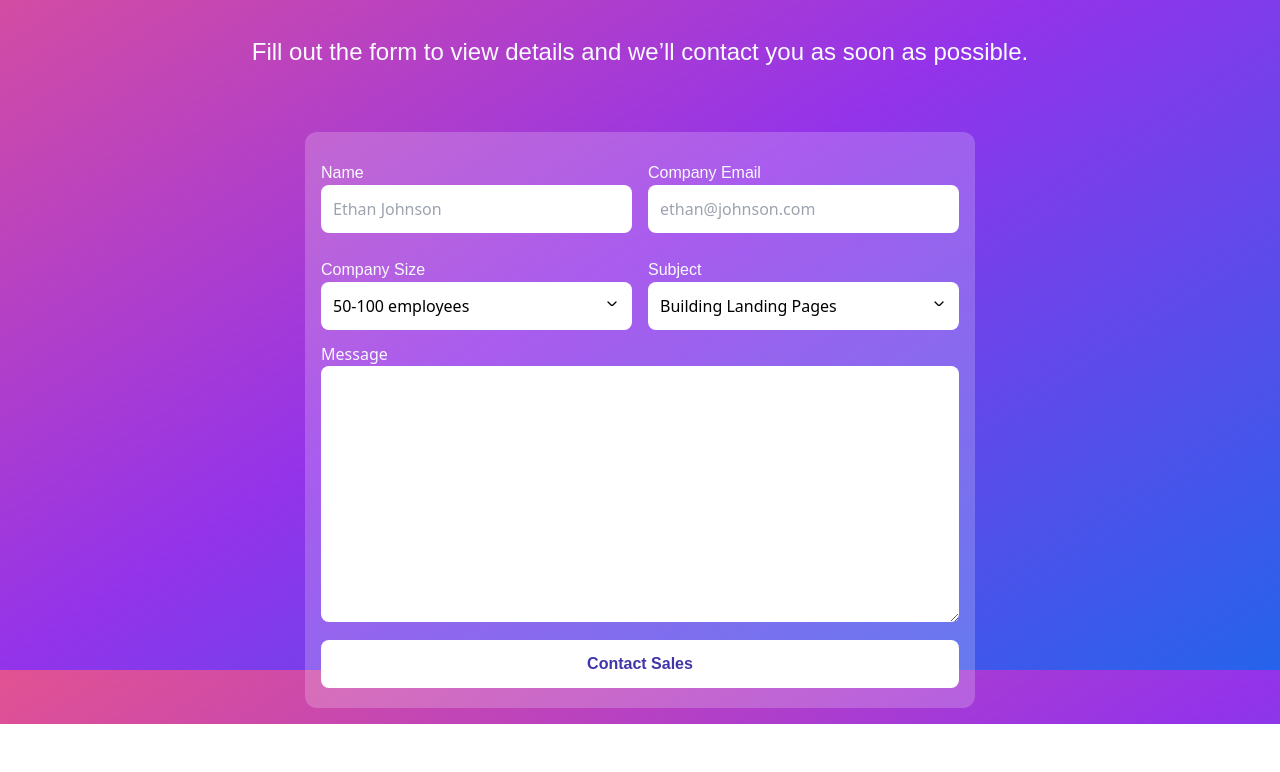
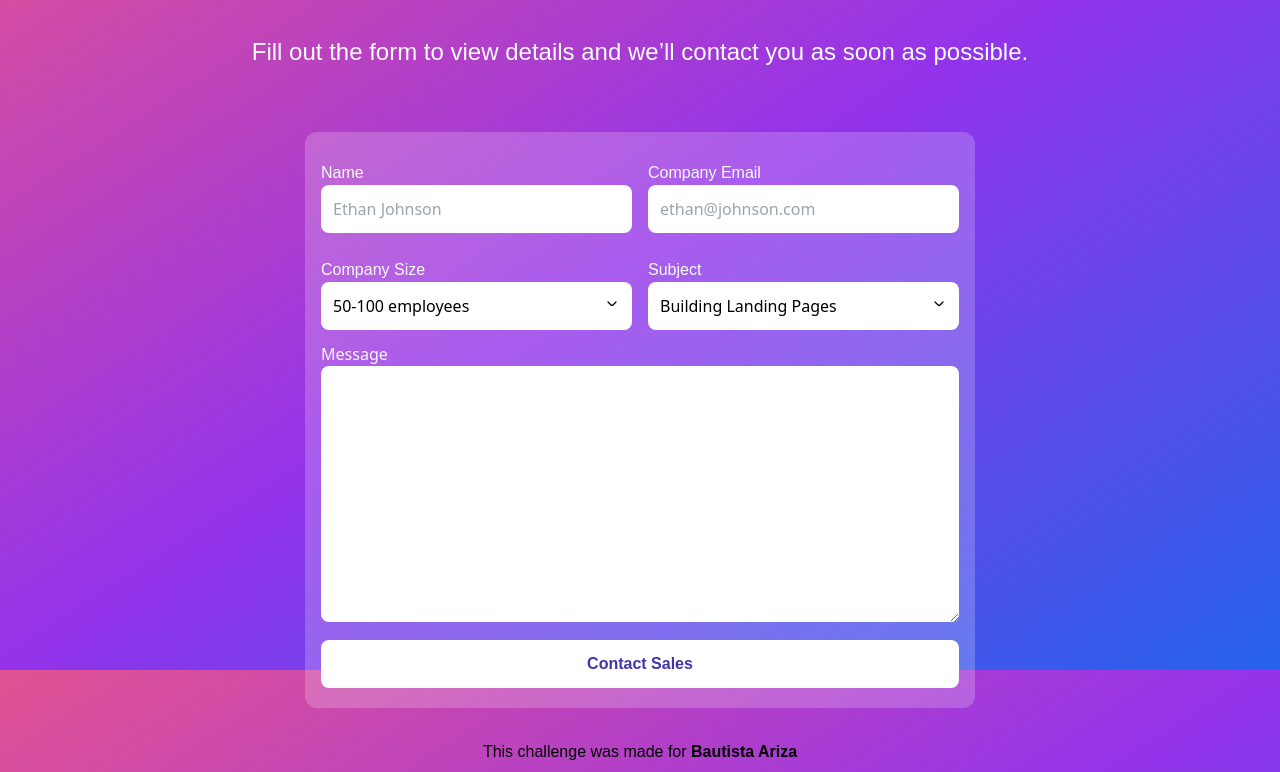
Before and after one commit to BautistaAriza21/Bussines, a website: page src/contact.html in a window 1280 px wide. Shown: the part 154-926 px from the top of the page. Before the commit the page ends 878 px from the top, so only its background shows below. Drawn offline with Linux system fonts and the light colour scheme; files whose address does not match are found by name.

Commit message:
contact.html

```diff
--- a/src/contact.html
+++ b/src/contact.html
@@ -94,6 +94,12 @@
               </div>
            </div>
         </div>
+
+          <footer>
+             <div class="text-center mt-2 p-2 text-white text-16px font-BeVietnamPro">
+                 <p>This challenge was made for <span class="font-bold">Bautista Ariza</span></p>
+             </div>
+         </footer>
       </main>
 
       <script src="../src/dropdown.js"></script>
```
